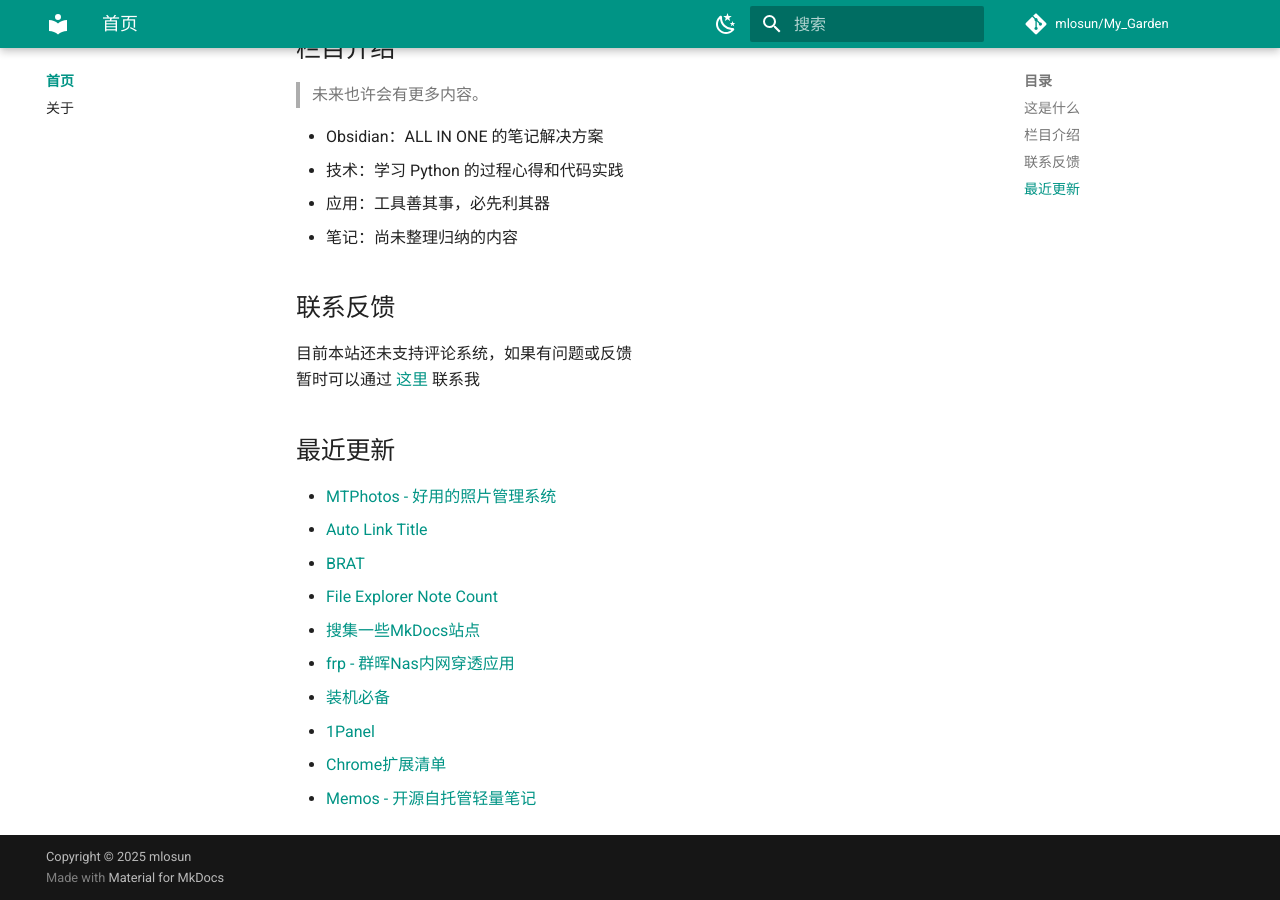
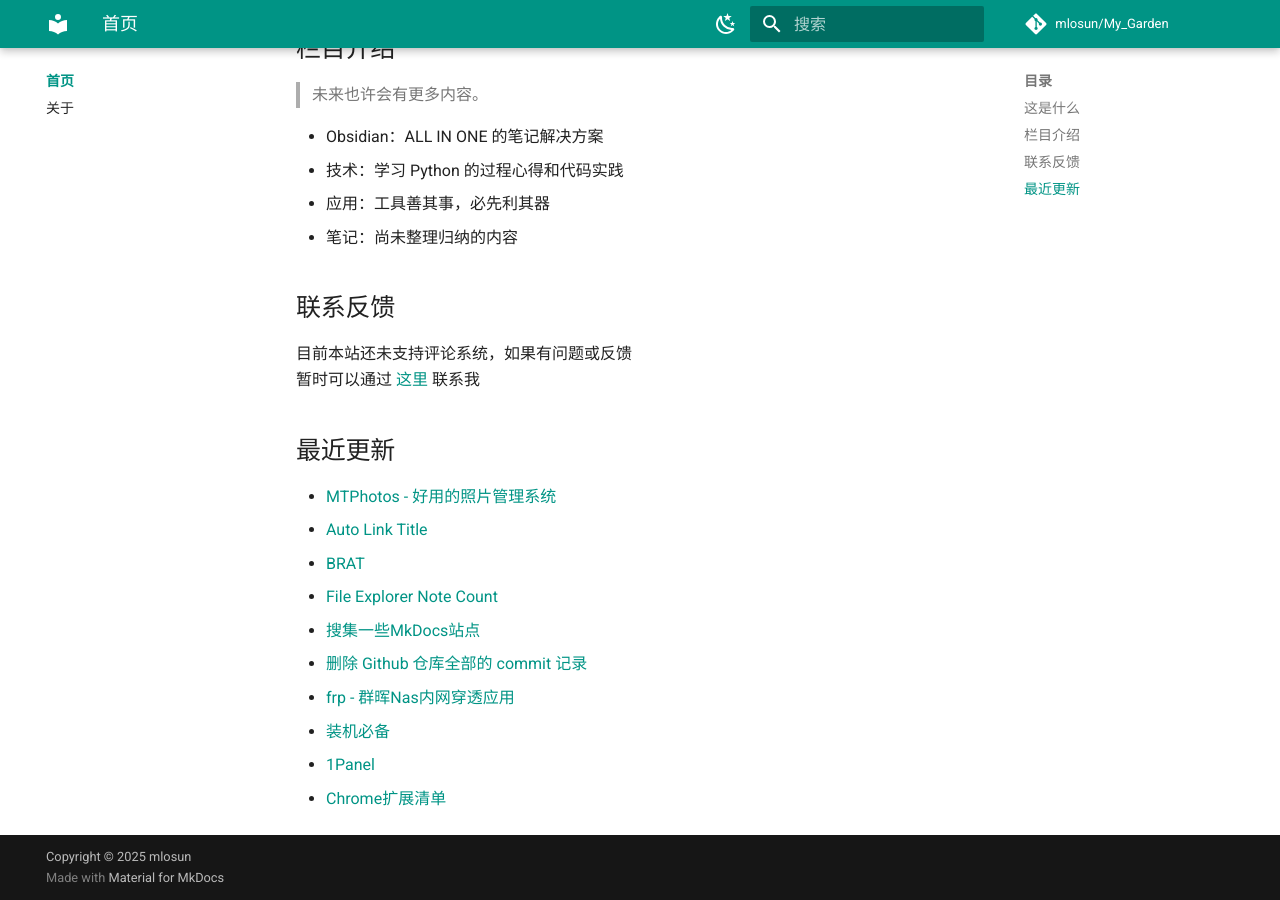
Before and after one commit to mlosun/My_Garden, an MkDocs documentation site: the page built from docs/index.md, in a window 1280 px wide and 900 px high, scrolled down 580 px. Built offline with MkDocs 1.6.1 and Material for MkDocs 9.7.7, drawn with Linux system fonts in a browser that asks for light colours; comment, search, counter and statistics services are not loaded.

Commit message:
PUSH NOTE : index.md

```diff
--- a/docs/index.md
+++ b/docs/index.md
@@ -38,8 +38,8 @@
 - [BRAT](./obsidian/plugins/BRAT.md)
 - [File Explorer Note Count](./obsidian/plugins/File%20Explorer%20Note%20Count.md)
 - [搜集一些MkDocs站点](./notes/%E6%90%9C%E9%9B%86%E4%B8%80%E4%BA%9BMkDocs%E7%AB%99%E7%82%B9.md)
+- [删除 Github 仓库全部的 commit 记录](./notes/%E5%88%A0%E9%99%A4%20Github%20%E4%BB%93%E5%BA%93%E5%85%A8%E9%83%A8%E7%9A%84%20commit%20%E8%AE%B0%E5%BD%95.md)
 - [frp - 群晖Nas内网穿透应用](./apps/frp%20-%20%E7%BE%A4%E6%99%96Nas%E5%86%85%E7%BD%91%E7%A9%BF%E9%80%8F%E5%BA%94%E7%94%A8.md)
 - [装机必备](./apps/%E8%A3%85%E6%9C%BA%E5%BF%85%E5%A4%87.md)
 - [1Panel](./apps/1Panel.md)
 - [Chrome扩展清单](./apps/Chrome%E6%89%A9%E5%B1%95%E6%B8%85%E5%8D%95.md)
-- [Memos - 开源自托管轻量笔记](./apps/Memos%20-%20%E5%BC%80%E6%BA%90%E8%87%AA%E6%89%98%E7%AE%A1%E8%BD%BB%E9%87%8F%E7%AC%94%E8%AE%B0.md)
```
